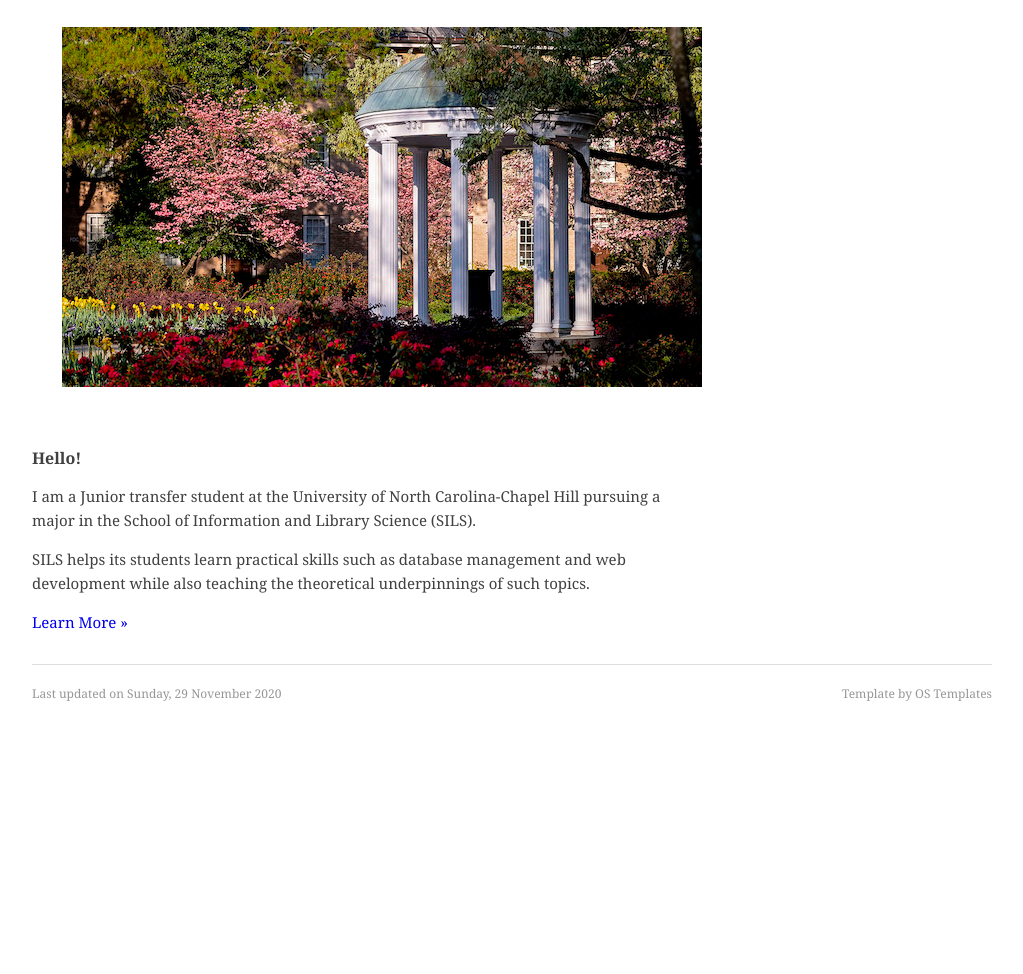
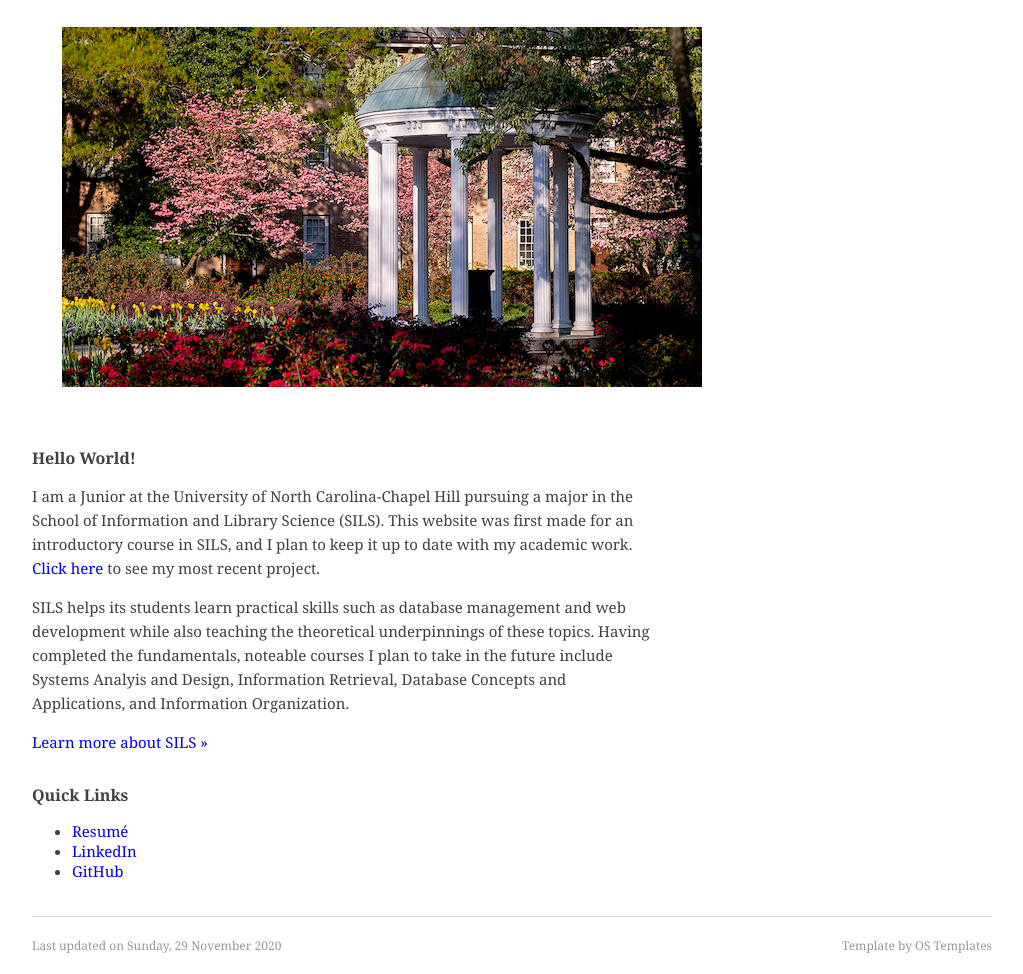
Before and after one commit to GibsonFarabow/UNC-Website, a plain HTML site: page Website-Sketch/index.html in a window 1280 px wide. Shown: the part 90-1064 px from the top of the page, without its empty margins (128-1151 px from the left). Before the commit the page ends 812 px from the top, so only its background shows below. Drawn offline with Linux system fonts and the light colour scheme.

Commit message:
Update index.html

```diff
--- a/Website-Sketch/index.html
+++ b/Website-Sketch/index.html
@@ -26,27 +26,53 @@
     <nav>
       <ul>
         <li class="active"><a href="index.html">Home</a></li>
-        <li><a href="Nav/about.html">About</a></li>
-        <li><a href="Nav/INLS-161-container/classes.html">Classes</a></li>
+        <li><a href="Nav/Class-Container/classes.html">Classes</a></li>
         <li><a href="Nav/interests.html">Interests</a></li>
       </ul>
     </nav>
   </header>
 </div>
+
+
 <!-- content -->
 <div class="wrapper row2">
   <div id="container" class="clear">
     <section id="slider"><img src="images/chapel-hill.jpg" alt=""></section>
         <div id="content">
           <article>
-            <h2>Hello!</h2>
-            <p>I am a Junior transfer student at the University of North Carolina-Chapel Hill pursuing a major in the School of Information and Library Science (SILS). </p>
-            <p>SILS helps its students learn practical skills such as database management and web development while also teaching the theoretical underpinnings of such topics.</p>
-            <footer class="more"><a target="blank_" href="https://sils.unc.edu/">Learn More &raquo;</a></footer>
+            <h2>Hello world!</h2>
+            <p> I am a Junior at the University of North Carolina-Chapel Hill pursuing a major in the School of Information and Library Science (SILS).
+            This website was first made for an introductory course in SILS, and I plan to keep it up to date with my academic work. <a href="Nav/INLS-161-container/TikTok-Website/index.html"> Click here </a>
+          to see my most recent project. </p>
+            <p>SILS helps its students learn practical skills such as database management and web development while also teaching the theoretical underpinnings of these topics.
+               Having completed the fundamentals, noteable courses I plan to take in the future include Systems Analyis and Design, Information Retrieval, Database Concepts and Applications, and Information Organization.</p>
+             <p><a target="blank_" href="https://sils.unc.edu/"> Learn more about SILS &raquo;</a></p>
         </article>
         </div>
     </div>
   </div>
+
+  <div class="wrapper row2">
+    <div id="container" class="clear">
+      <!-- content body -->
+      <aside id="left_column">
+        <h2 class="title">Quick Links</h2>
+        <ul data-brackets-id="689">
+            <li data-brackets-id="690"><a data-brackets-id="691" target="_blank" href="/~gibsonfa/Website-Sketch/files/Gibson-Farabow-Resume.pdf" >Resumé</a></li>
+            <li data-brackets-id="692"><a data-brackets-id="693" target="_blank" href="https://www.linkedin.com/in/gibson-farabow/">LinkedIn</a></li>
+            <li data-brackets-id="694"><a data-brackets-id="695" target="_blank" href="https://github.com/GibsonFarabow">GitHub</a></li>
+          </ul>
+        <!-- /section -->
+
+      </aside>
+      <!-- main content -->
+      <div id="content">
+      </div>
+      <!-- / content body -->
+    </div>
+  </div>
+  <br>
+
 <!-- footer -->
 <div class="wrapper row3">
   <footer id="footer" class="clear">
```
